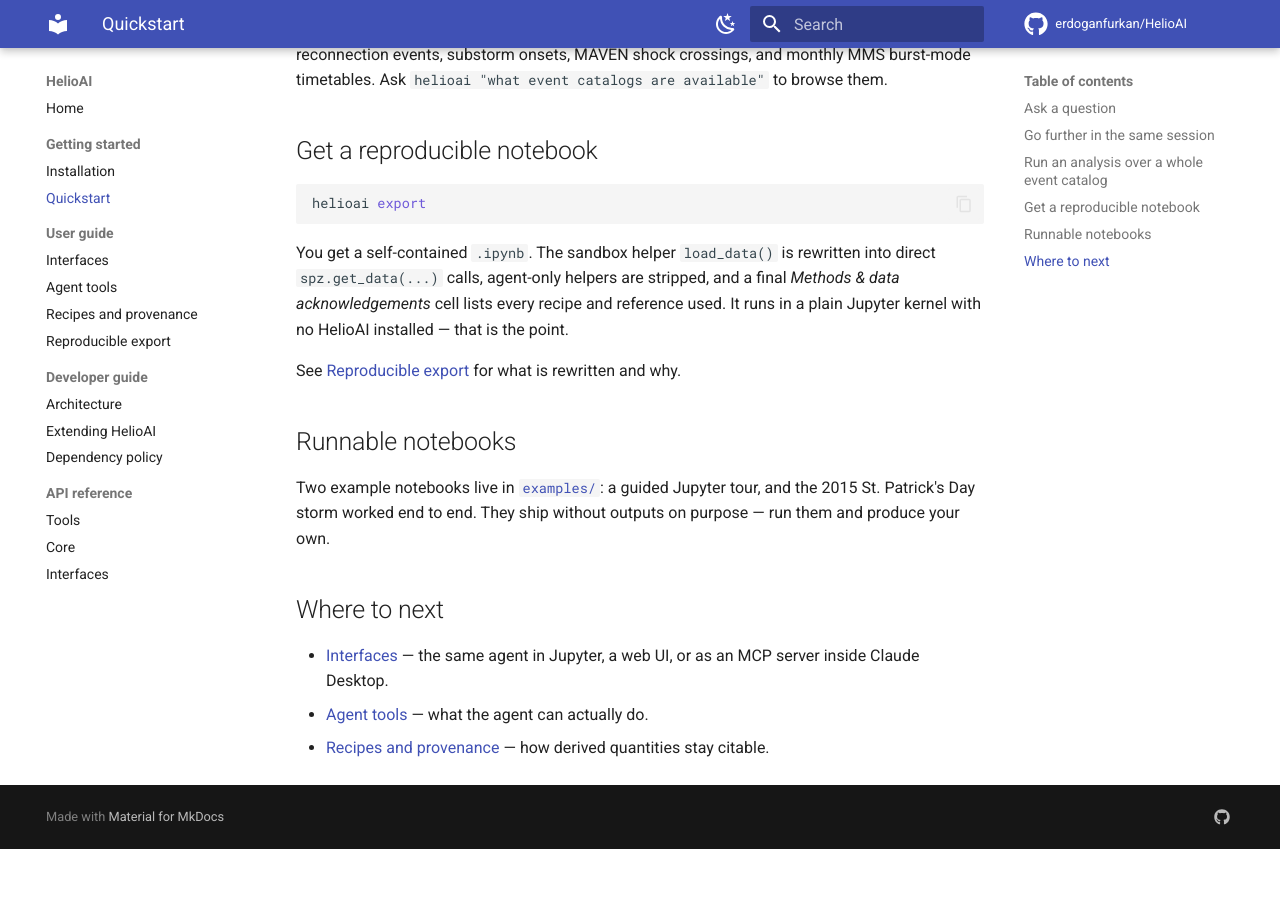
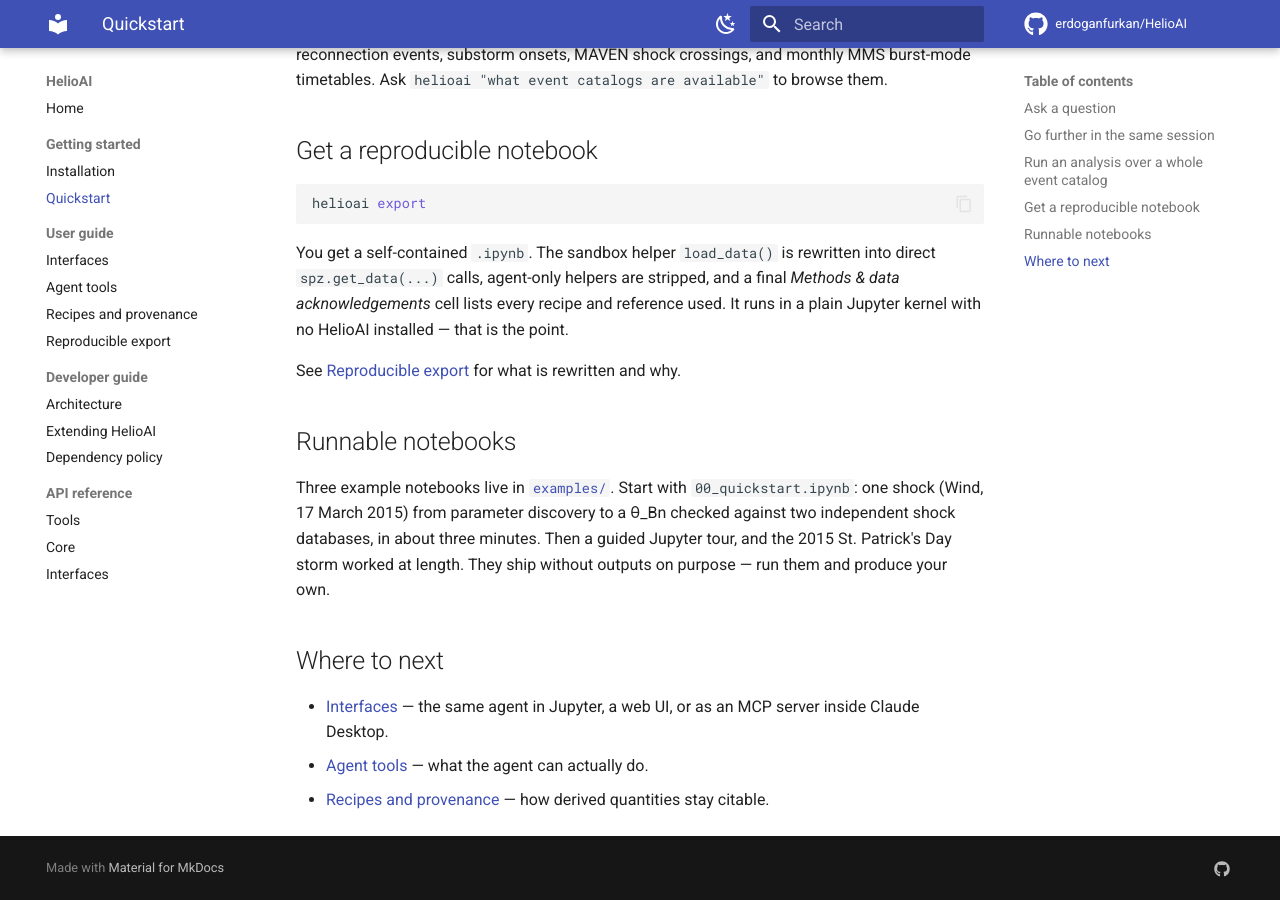
Before and after one commit to erdoganfurkan/HelioAI, an MkDocs documentation site: the page built from docs/quickstart.md, in a window 1280 px wide and 900 px high, scrolled down 1325 px. Built offline with MkDocs 1.6.1 and Material for MkDocs 9.7.7, drawn with Linux system fonts in a browser that asks for light colours; comment, search, counter and statistics services are not loaded; before the commit the page ends 2174 px from its top, so only the background shows below that.

Commit message:
docs(examples): 00_quickstart — one shock end to end, checked against two databases
A three-minute notebook for the PyHC telecon: find the parameter, download and
plot, theta_Bn with the vetted recipe, export — on the Wind shock of
2015-03-17 04:00 UT (St Patrick's Day storm driver).

The event was chosen for its references, not its fame. Two databases computed
this shock without us and publish their numbers: Harvard-CfA wi_00677 gives
theta_Bn by magnetic coplanarity — the recipe's own method — as 58.8 ± 2.7°,
and IPShocks (Kilpua et al. 2015; open CSV on Zenodo) gives 63.1 ± 16.8° with
compression 2.52. The notebook states the expected band and cites both, so a
run can be judged against a number the agent did not produce. Candidates
rejected: the 2005-01-16/17 shocks (IPShocks uncertainties of ±21° and ±51°,
quasi-parallel, coplanarity ill-conditioned).

The averaging windows are fixed in the prompt (8 min each side, clear of the
ramp) so the comparison is like-for-like and repeatable; the agent is asked to
load and *call* the recipe, which the recipe-bypass check then confirms.

Reference values read on 2026-09-11 from the CfA event page and the Zenodo
CSV (10.5281/zenodo.19730292); the notebook says so and dates them.

Not yet done, and said in the roadmap: running this live. Every cell calls a
model and downloads real data, so this commit proves only that the notebook
is valid, output-free, and documented — not that a run lands in the band.

```diff
--- a/docs/quickstart.md
+++ b/docs/quickstart.md
@@ -74,9 +74,11 @@ See [Reproducible export](guide/export.md) for what is rewritten and why.
 
 ## Runnable notebooks
 
-Two example notebooks live in
-[`examples/`](https://github.com/erdoganfurkan/HelioAI/tree/main/examples):
-a guided Jupyter tour, and the 2015 St. Patrick's Day storm worked end to end. They ship without
+Three example notebooks live in
+[`examples/`](https://github.com/erdoganfurkan/HelioAI/tree/main/examples). Start with
+`00_quickstart.ipynb`: one shock (Wind, 17 March 2015) from parameter discovery to a θ_Bn
+checked against two independent shock databases, in about three minutes. Then a guided
+Jupyter tour, and the 2015 St. Patrick's Day storm worked at length. They ship without
 outputs on purpose — run them and produce your own.
 
 ## Where to next
```
Also changed, not shown: examples/README.md (+1 -0 lines), 1 other file.
